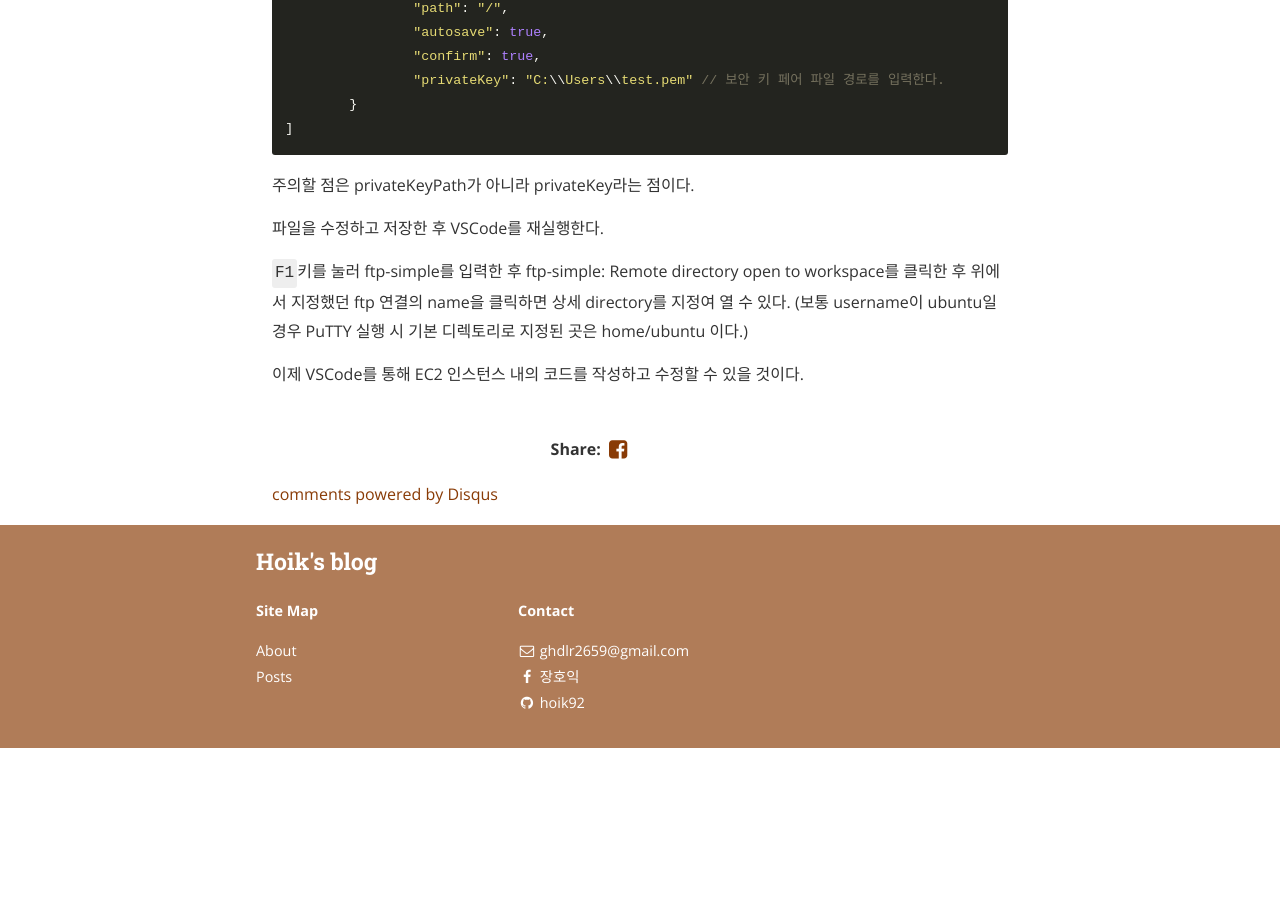
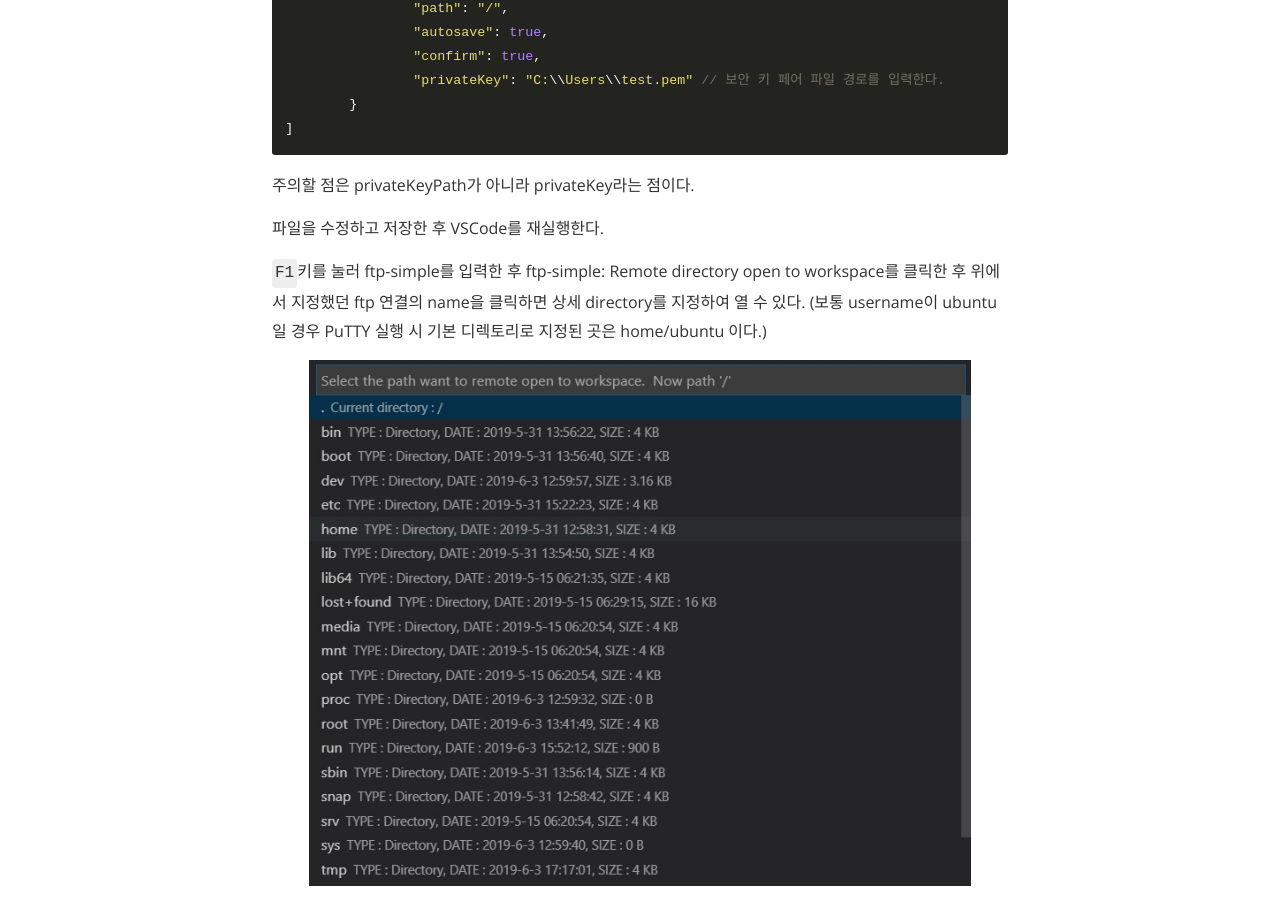
Before and after one commit to hoik92/hoik92.github.io, a Jekyll site: the page built from _posts/2019-06-03-AWS-EC2-Connect-Using-VSCode.md, in a window 1280 px wide and 900 px high, scrolled down 1649 px. Built offline with Jekyll 4.4.1, drawn with Linux system fonts in a browser that asks for light colours; nearby versions of some CDN libraries; comment, search, counter and statistics services are not loaded; before the commit the page ends 2397 px from its top, so only the background shows below that.

Commit message:
2019-06-03-AWS-EC2-Connect-Using-VSCode.md 추가 및 오타 수정

```diff
--- a/_posts/2019-06-03-AWS-EC2-Connect-Using-VSCode.md
+++ b/_posts/2019-06-03-AWS-EC2-Connect-Using-VSCode.md
@@ -63,6 +63,8 @@ comments: true
 
 파일을 수정하고 저장한 후 VSCode를 재실행한다.
 
-`F1`키를 눌러 ftp-simple를 입력한 후 ftp-simple: Remote directory open to workspace를 클릭한 후 위에서 지정했던 ftp 연결의 name을 클릭하면 상세 directory를 지정여 열 수 있다. (보통 username이 ubuntu일 경우 PuTTY 실행 시 기본 디렉토리로 지정된 곳은 home/ubuntu 이다.)
+`F1`키를 눌러 ftp-simple를 입력한 후 ftp-simple: Remote directory open to workspace를 클릭한 후 위에서 지정했던 ftp 연결의 name을 클릭하면 상세 directory를 지정하여 열 수 있다. (보통 username이 ubuntu일 경우 PuTTY 실행 시 기본 디렉토리로 지정된 곳은 home/ubuntu 이다.)
+
+![aws_vscode_ftp_config](/assets/img/aws/aws_vscode_ftp_config.jpg)
 
 이제 VSCode를 통해 EC2 인스턴스 내의 코드를 작성하고 수정할 수 있을 것이다.
```
Also changed, not shown: assets/img/aws/aws_vscode_ftp_config.jpg.
